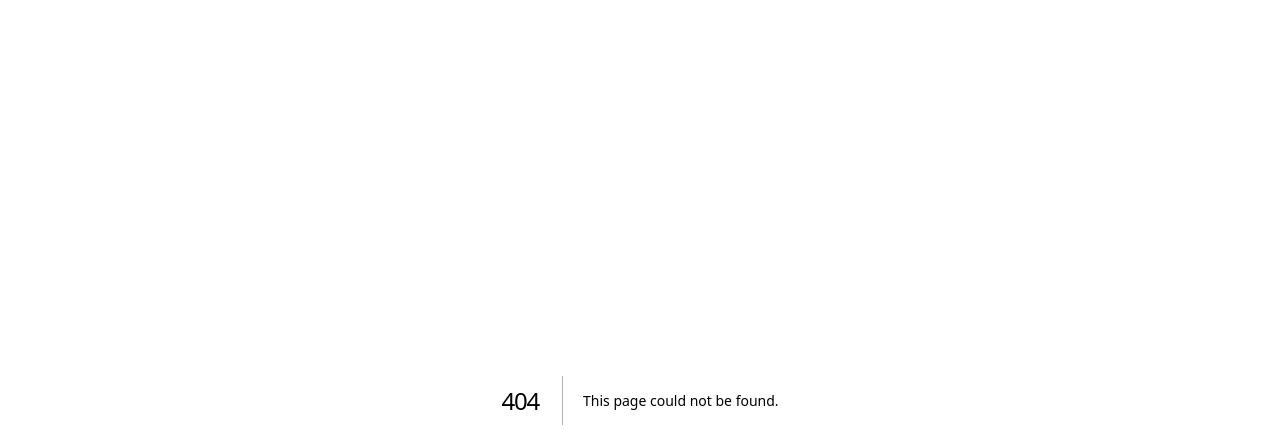
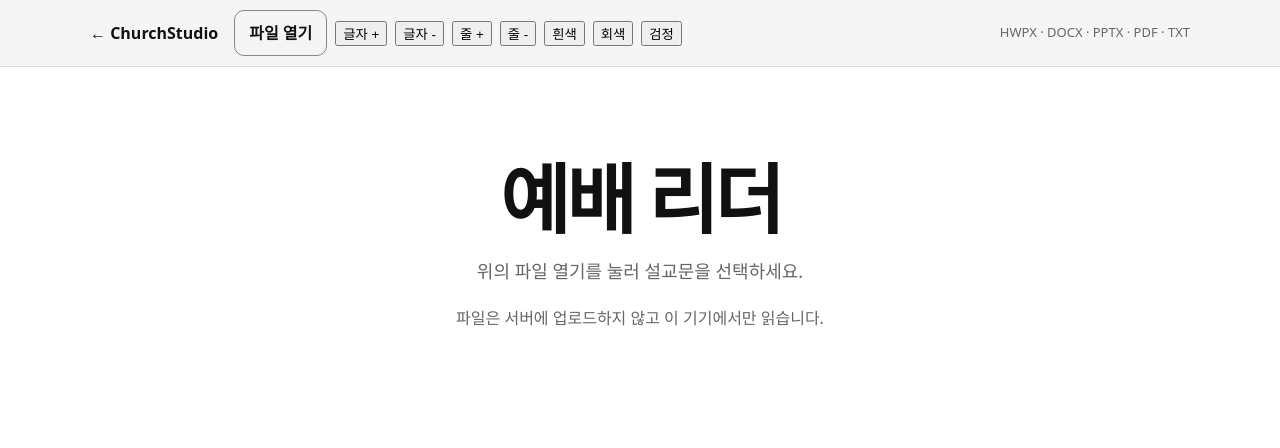
Before and after one commit to girjin2/churchstudio-kr, a Next.js app: page /reader in a window 1280 px wide. Before the commit this address had no page. Shown: the top 448 px of the page. Built offline with nearby package versions, Linux system fonts and the light colour scheme.

Commit message:
Add integrated WorshipReader page

```diff
--- /dev/null
+++ b/app/reader/page.js
@@ -0,0 +1,142 @@
+'use client';
+
+import { useEffect, useMemo, useRef, useState } from 'react';
+import { unzipSync, strFromU8 } from 'fflate';
+
+function extOf(name=''){
+  const i=name.lastIndexOf('.');
+  return i>=0?name.slice(i+1).toLowerCase():'';
+}
+
+function decodeXml(bytes){
+  return strFromU8(bytes);
+}
+
+function xmlText(xml){
+  const doc=new DOMParser().parseFromString(xml,'application/xml');
+  return Array.from(doc.querySelectorAll('w\\:t, a\\:t, hp\\:t, t, text')).map(n=>n.textContent||'').join(' ');
+}
+
+function docxText(zip){
+  const main=zip['word/document.xml'];
+  if(!main) throw new Error('DOCX 본문을 찾을 수 없습니다.');
+  const xml=decodeXml(main);
+  const doc=new DOMParser().parseFromString(xml,'application/xml');
+  const paras=Array.from(doc.getElementsByTagNameNS('*','p'));
+  return paras.map(p=>Array.from(p.getElementsByTagNameNS('*','t')).map(t=>t.textContent||'').join('')).filter(Boolean).join('\n\n');
+}
+
+function hwpxText(zip){
+  const names=Object.keys(zip).filter(n=>/section\d+\.xml$/i.test(n)).sort((a,b)=>{
+    const na=Number((a.match(/section(\d+)/i)||[])[1]||0);
+    const nb=Number((b.match(/section(\d+)/i)||[])[1]||0);
+    return na-nb;
+  });
+  if(!names.length) throw new Error('HWPX 본문을 찾을 수 없습니다.');
+  return names.map(name=>{
+    const doc=new DOMParser().parseFromString(decodeXml(zip[name]),'application/xml');
+    const paras=Array.from(doc.getElementsByTagNameNS('*','p'));
+    return paras.map(p=>Array.from(p.getElementsByTagNameNS('*','t')).map(t=>t.textContent||'').join('')).filter(Boolean).join('\n\n');
+  }).join('\n\n');
+}
+
+function pptxText(zip){
+  const names=Object.keys(zip).filter(n=>/^ppt\/slides\/slide\d+\.xml$/i.test(n)).sort((a,b)=>{
+    const na=Number((a.match(/slide(\d+)\.xml/i)||[])[1]||0);
+    const nb=Number((b.match(/slide(\d+)\.xml/i)||[])[1]||0);
+    return na-nb;
+  });
+  if(!names.length) throw new Error('PPTX 슬라이드를 찾을 수 없습니다.');
+  return names.map((name,i)=>{
+    const doc=new DOMParser().parseFromString(decodeXml(zip[name]),'application/xml');
+    const text=Array.from(doc.getElementsByTagNameNS('*','t')).map(t=>t.textContent||'').filter(Boolean).join('\n');
+    return `슬라이드 ${i+1}\n${text}`;
+  }).join('\n\n');
+}
+
+async function parseFile(file){
+  const ext=extOf(file.name);
+  if(ext==='txt') return {kind:'text',text:await file.text()};
+  if(ext==='pdf') return {kind:'pdf',url:URL.createObjectURL(file)};
+  if(['docx','hwpx','pptx'].includes(ext)){
+    const zip=unzipSync(new Uint8Array(await file.arrayBuffer()));
+    if(ext==='docx') return {kind:'text',text:docxText(zip)};
+    if(ext==='hwpx') return {kind:'text',text:hwpxText(zip)};
+    return {kind:'text',text:pptxText(zip)};
+  }
+  throw new Error('지원하지 않는 형식입니다. HWPX, DOCX, PPTX, PDF, TXT를 사용해 주세요.');
+}
+
+export default function ReaderPage(){
+  const [name,setName]=useState('');
+  const [text,setText]=useState('');
+  const [pdfUrl,setPdfUrl]=useState('');
+  const [fontSize,setFontSize]=useState(30);
+  const [lineHeight,setLineHeight]=useState(1.7);
+  const [theme,setTheme]=useState('light');
+  const [error,setError]=useState('');
+  const scroller=useRef(null);
+
+  useEffect(()=>{
+    try{
+      setFontSize(Number(localStorage.getItem('reader-font-size')||30));
+      setLineHeight(Number(localStorage.getItem('reader-line-height')||1.7));
+      setTheme(localStorage.getItem('reader-theme')||'light');
+    }catch{}
+  },[]);
+
+  useEffect(()=>{ try{ localStorage.setItem('reader-font-size',String(fontSize)); }catch{} },[fontSize]);
+  useEffect(()=>{ try{ localStorage.setItem('reader-line-height',String(lineHeight)); }catch{} },[lineHeight]);
+  useEffect(()=>{ try{ localStorage.setItem('reader-theme',theme); }catch{} },[theme]);
+
+  const colors=useMemo(()=>theme==='dark'
+    ? {bg:'#111',fg:'#f6f6f6',panel:'#1b1b1b',muted:'#bbb'}
+    : theme==='gray'
+      ? {bg:'#2a2a2a',fg:'#f0f0f0',panel:'#353535',muted:'#c8c8c8'}
+      : {bg:'#fff',fg:'#111',panel:'#f5f5f5',muted:'#666'},[theme]);
+
+  async function onFile(file){
+    if(!file) return;
+    setError('');
+    if(pdfUrl) URL.revokeObjectURL(pdfUrl);
+    setPdfUrl(''); setText(''); setName(file.name);
+    try{
+      const parsed=await parseFile(file);
+      if(parsed.kind==='pdf') setPdfUrl(parsed.url);
+      else setText(parsed.text||'(본문이 비어 있습니다.)');
+      requestAnimationFrame(()=>{ if(scroller.current) scroller.current.scrollTop=0; });
+    }catch(e){ setError(e?.message||'파일을 읽지 못했습니다.'); }
+  }
+
+  return <main style={{minHeight:'100vh',background:colors.bg,color:colors.fg}}>
+    <div style={{position:'sticky',top:0,zIndex:10,background:colors.panel,borderBottom:'1px solid rgba(127,127,127,.25)',padding:'10px 14px'}}>
+      <div style={{maxWidth:1100,margin:'0 auto',display:'flex',gap:8,alignItems:'center',flexWrap:'wrap'}}>
+        <a href="/" style={{color:'inherit',textDecoration:'none',fontWeight:700,marginRight:8}}>← ChurchStudio</a>
+        <label style={{padding:'9px 14px',border:'1px solid #888',borderRadius:10,cursor:'pointer',fontWeight:700}}>
+          파일 열기
+          <input type="file" accept=".hwpx,.docx,.pptx,.pdf,.txt" onChange={e=>onFile(e.target.files?.[0])} style={{display:'none'}} />
+        </label>
+        <button onClick={()=>setFontSize(v=>Math.min(56,v+2))}>글자 +</button>
+        <button onClick={()=>setFontSize(v=>Math.max(18,v-2))}>글자 -</button>
+        <button onClick={()=>setLineHeight(v=>Math.min(2.4,Number((v+.1).toFixed(1))))}>줄 +</button>
+        <button onClick={()=>setLineHeight(v=>Math.max(1.2,Number((v-.1).toFixed(1))))}>줄 -</button>
+        <button onClick={()=>setTheme('light')}>흰색</button>
+        <button onClick={()=>setTheme('gray')}>회색</button>
+        <button onClick={()=>setTheme('dark')}>검정</button>
+        <span style={{marginLeft:'auto',fontSize:13,color:colors.muted}}>{name||'HWPX · DOCX · PPTX · PDF · TXT'}</span>
+      </div>
+    </div>
+
+    {error && <div style={{maxWidth:1000,margin:'18px auto',padding:'12px 16px',background:'#5b1a1a',color:'#fff',borderRadius:10}}>{error}</div>}
+
+    <div ref={scroller} style={{maxWidth:1100,margin:'0 auto',padding:'24px 26px 80px'}}>
+      {!name && <div style={{padding:'56px 10px',textAlign:'center'}}>
+        <h1 style={{marginBottom:12}}>예배 리더</h1>
+        <p style={{color:colors.muted,fontSize:18}}>위의 파일 열기를 눌러 설교문을 선택하세요.</p>
+        <p style={{color:colors.muted}}>파일은 서버에 업로드하지 않고 이 기기에서만 읽습니다.</p>
+      </div>}
+      {pdfUrl && <iframe src={pdfUrl} title="PDF" style={{width:'100%',height:'calc(100vh - 120px)',border:0,background:'#fff'}} />}
+      {text && <article style={{fontSize,lineHeight,whiteSpace:'pre-wrap',wordBreak:'keep-all',overflowWrap:'break-word'}}>{text}</article>}
+    </div>
+  </main>;
+}
```
